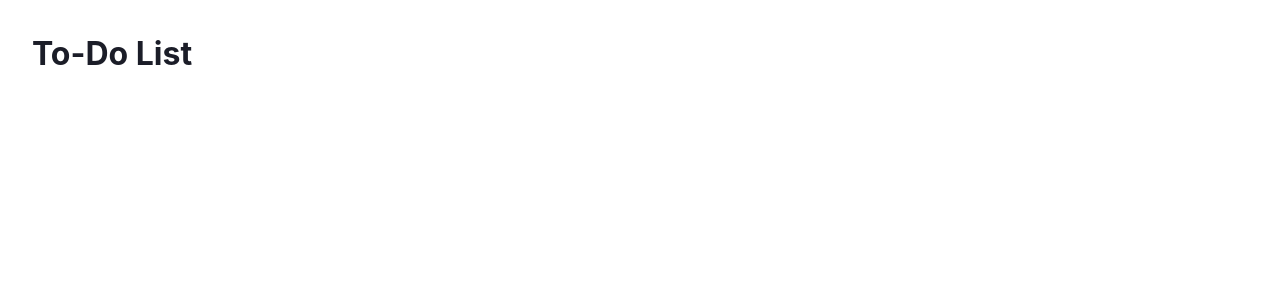
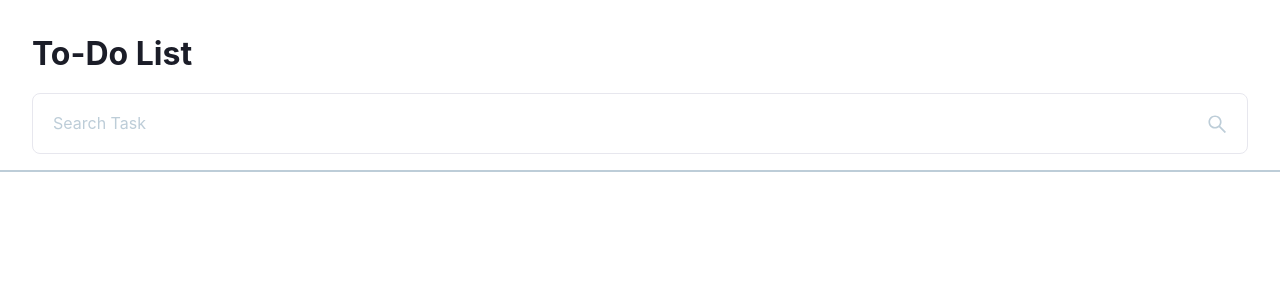
Before and after one commit to sammarxz/test-zenit, a React (Create React App) app: page / in a window 1280 px wide. Shown: the top 300 px of the page. Built offline with nearby package versions, Linux system fonts and the light colour scheme.

Commit message:
Create Input Component and add Search.

```diff
--- a/package.json
+++ b/package.json
@@ -54,6 +54,7 @@
     "eslint-plugin-jsx-a11y": "^6.4.1",
     "eslint-plugin-prettier": "^3.3.1",
     "eslint-plugin-react": "^7.22.0",
-    "prettier": "^2.2.1"
+    "prettier": "^2.2.1",
+    "react-icons": "^4.2.0"
   }
 }
--- a/src/App.tsx
+++ b/src/App.tsx
@@ -1,11 +1,24 @@
 import React from "react";
 
-import { Layout } from "./components";
+import { Layout, Input } from "./components";
 
 function App() {
   return (
     <Layout>
-      <h1 className="mt--32">To-Do List</h1>
+      <div className="container">
+        <h1 className="mt--32 mb--16">To-Do List</h1>
+        <Input
+          name="search"
+          isSearch
+          type="search"
+          placeholder="Search Task"
+        />
+        <div className="mt-16">
+
+        </div>
+      </div>
+      <hr />
+
     </Layout>
   );
 }
--- /dev/null
+++ b/src/components/Input/Input.tsx
@@ -0,0 +1,40 @@
+import React, { FC, InputHTMLAttributes } from 'react'
+import styled from 'styled-components'
+import { AiOutlineSearch } from 'react-icons/ai'
+
+interface InputProps extends InputHTMLAttributes<HTMLInputElement> {
+  name: string;
+  isSearch: boolean;
+}
+
+const Wrapper = styled.div`
+  position: relative;
+`
+
+const InputField = styled.input`
+  border: 1px solid var(--color-border);
+  border-radius: 8px;
+  width: 100%;
+  padding: 16px 20px;
+`
+
+const SearchIcon = styled.div`
+  position: absolute;
+  right: 20px;
+  top: 20px;
+`
+
+const Input: FC<InputProps> = ({ name, isSearch, ...rest }) => {
+  return (
+    <Wrapper>
+      <InputField id={name} {...rest} />
+      {isSearch && (
+        <SearchIcon>
+          <AiOutlineSearch size="1.4rem" className="c--light-gray" />
+        </SearchIcon>
+      )}
+    </Wrapper>
+  )
+}
+
+export { Input }
--- /dev/null
+++ b/src/components/Input/index.ts
@@ -0,0 +1 @@
+export { Input } from './Input'
--- a/src/components/Layout/Layout.tsx
+++ b/src/components/Layout/Layout.tsx
@@ -4,7 +4,6 @@ import Reset from "./reset";
 import Root from "./root";
 import Typography from "./typography";
 import Helpers from "./helpers";
-import Container from "./container";
 
 const Layout: React.FC = ({ children }) => {
   return (
@@ -14,9 +13,7 @@ const Layout: React.FC = ({ children }) => {
       <Typography />
       <Helpers />
 
-      <Container>
-        {children}
-      </Container>
+      {children}
     </>
   );
 };
--- a/src/components/Layout/container.ts
+++ /dev/null
@@ -1,8 +0,0 @@
-import styled from 'styled-components'
-
-const Container = styled.div`
-  padding-left: 32px;
-  padding-right: 32px;
-`
-
-export default Container
--- a/src/components/Layout/helpers.ts
+++ b/src/components/Layout/helpers.ts
@@ -1,6 +1,20 @@
 import { createGlobalStyle, css } from 'styled-components'
 
 export default createGlobalStyle`
+  /* Colors */
+
+  .c--gray {
+    color: var(--color-gray);
+  }
+
+  .c--light-gray {
+    color: var(--color-light-gray);
+  }
+
+  .c--black {
+    color: var(--color-black);
+  }
+
   /* Spaces */
 
   .m--0 {
--- a/src/components/Layout/root.ts
+++ b/src/components/Layout/root.ts
@@ -14,7 +14,8 @@ export default createGlobalStyle`
     --color-white: #fff;
     --color-black: #1B1D28;
     --color-gray: #7795A9;
-    --color-light-gray: #E7E7EE;
+    --color-light-gray: #BDCDD8;
+    --color-border: #E7E7EE;
     --color-cta: #1900FF;
   }
 
@@ -24,4 +25,13 @@ export default createGlobalStyle`
     width: 100%;
     overflow-x: hidden;
   }
+
+  .container {
+    padding-left: 32px;
+    padding-right: 32px;
+  }
+
+  ::placeholder {
+    color: var(--color-light-gray);
+  }
 `
--- a/src/components/index.ts
+++ b/src/components/index.ts
@@ -1 +1,2 @@
 export { Layout } from './Layout'
+export { Input } from './Input'
```
Also changed, not shown: 1 other file (tests, documents, lock files or other folders).
